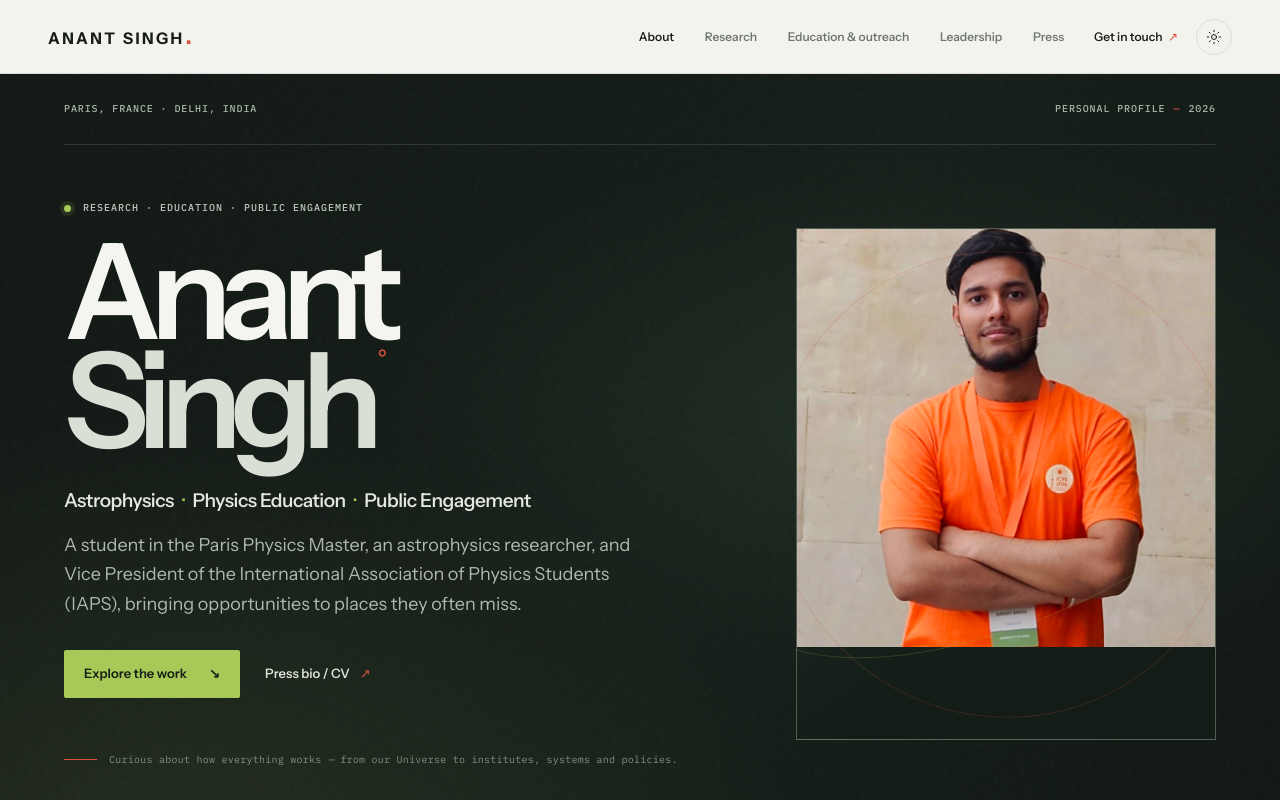
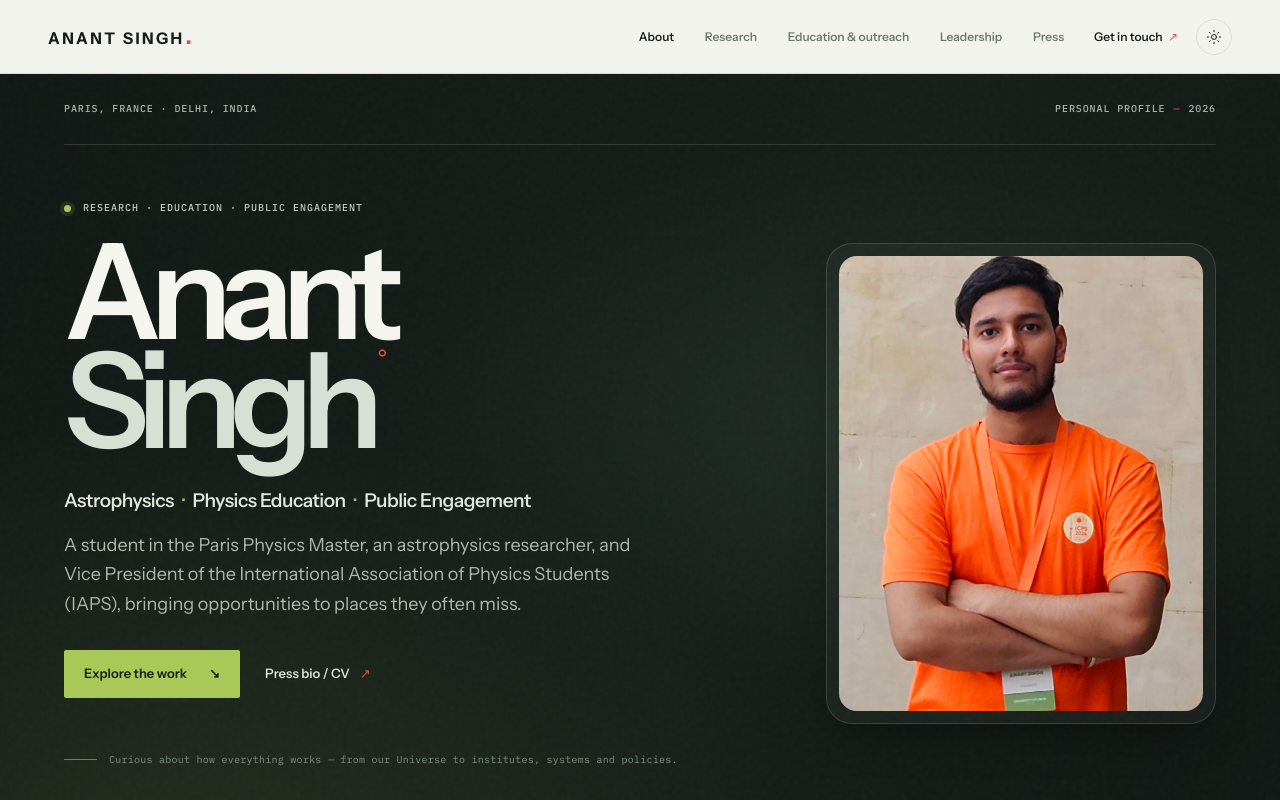
Before and after one commit to Anantaniium/anantaniium.github.io, a website: page index.html in a window 1280 px wide. Shown: the top 800 px of the page. Drawn offline with Linux system fonts and the light colour scheme.

Commit message:
Update styles.css

```diff
--- a/styles.css
+++ b/styles.css
@@ -1008,3 +1008,59 @@ html[data-theme="dark"] .press-feature-bottom { color: #bbc7ba; border-color: rg
     grid-template-columns: 1fr !important;
   }
 }
+
+
+/* =========================================================
+   CLEAN HERO PORTRAIT CARD (NO ORBITAL CURVES OR DEAD SPACE)
+   ========================================================= */
+
+/* 1. Kill the CSS pseudo-element orbital curves */
+.portrait-frame::before,
+.portrait-frame::after,
+.hero-visual::before,
+.hero-visual::after {
+  content: none !important;
+  display: none !important;
+}
+
+/* 2. Remove fixed tall height & shape the outer matte box */
+.portrait-frame {
+  position: relative !important;
+  width: 100% !important;
+  max-width: 390px !important;
+  height: auto !important;
+  min-height: 0 !important;
+  aspect-ratio: auto !important;
+  padding: 12px !important; /* Creates a clean editorial gallery frame around the photo */
+  background: rgba(255, 255, 255, 0.03) !important;
+  border: 1px solid rgba(255, 255, 255, 0.14) !important;
+  border-radius: 26px !important; /* ~10% smooth rounded corners */
+  box-shadow: 0 20px 45px -15px rgba(0, 0, 0, 0.45) !important;
+  overflow: hidden !important;
+  margin-left: auto !important;
+}
+
+/* 3. Cleanly round the inner photo to match the frame */
+.portrait-img {
+  width: 100% !important;
+  height: auto !important;
+  aspect-ratio: 4 / 5 !important;
+  object-fit: cover !important;
+  object-position: center top !important;
+  border-radius: 18px !important;
+  display: block !important;
+  margin: 0 !important;
+  transition: transform 0.5s cubic-bezier(0.22, 1, 0.36, 1) !important;
+}
+
+.portrait-frame:hover .portrait-img {
+  transform: scale(1.02) !important;
+}
+
+/* Center cleanly on mobile/tablet */
+@media (max-width: 900px) {
+  .portrait-frame {
+    margin: 0 auto !important;
+    max-width: 340px !important;
+  }
+}
```
